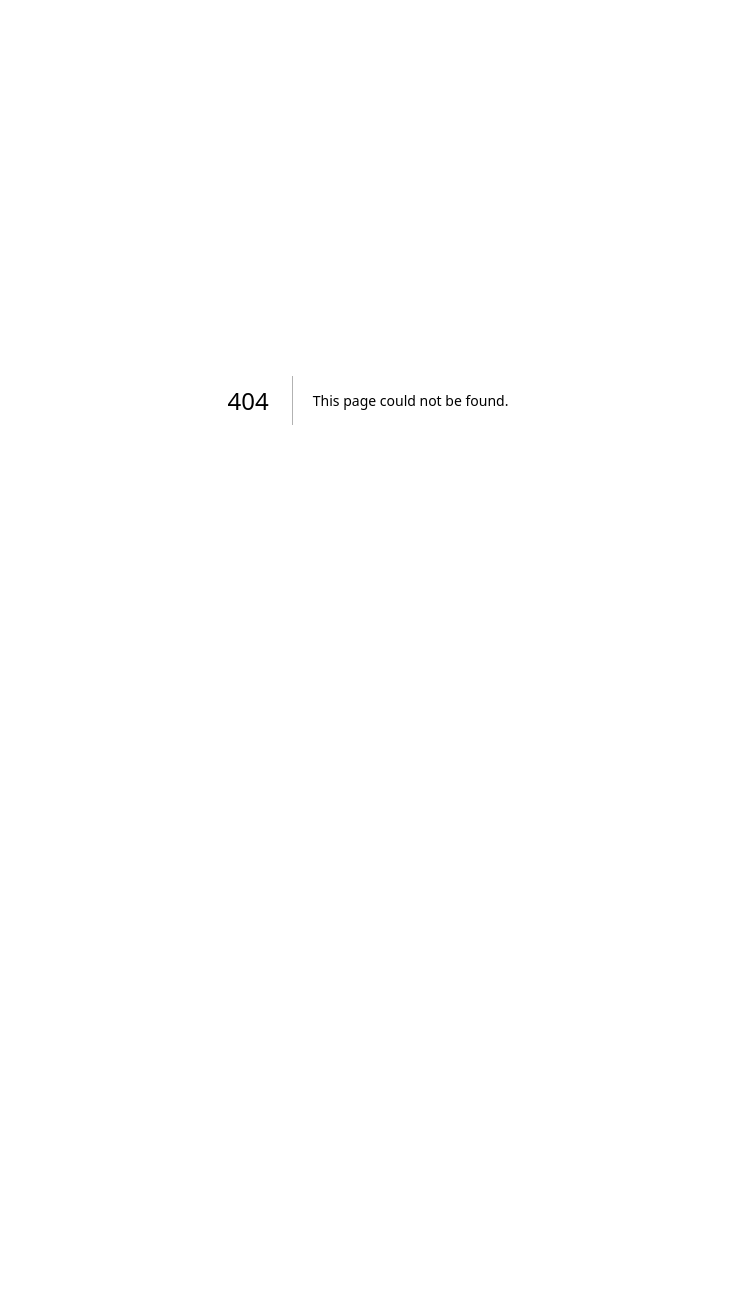
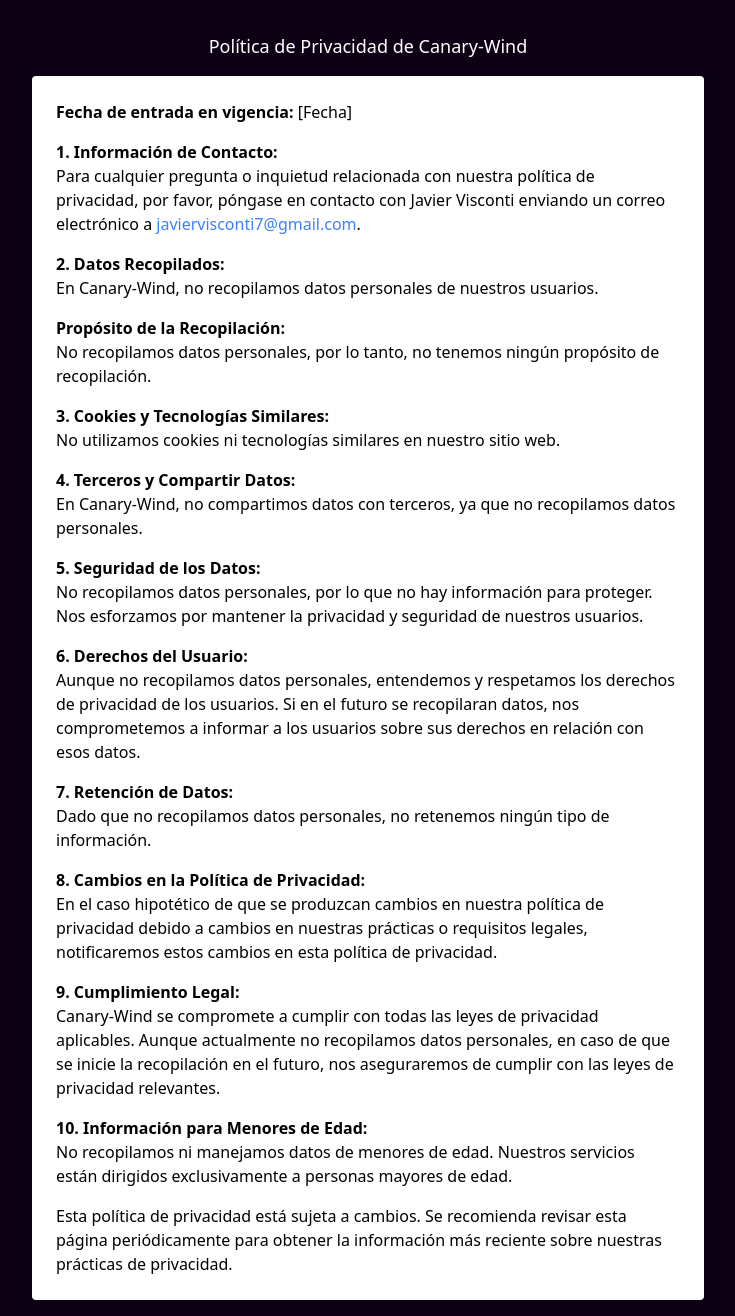
Before and after one commit to RC8182/MyPortfolio, a Next.js app: page /politica-de-privacidad/canary-wind in a window 1280 px wide. Before the commit this address had no page. Shown: the whole page, without its empty margins (272-1007 px from the left). Before the commit the page ends 800 px from the top, so only its background shows below. Built offline with nearby package versions, Linux system fonts and the light colour scheme.

Commit message:
canary-wind policy added

```diff
--- a/src/app/layout.js
+++ b/src/app/layout.js
@@ -1,5 +1,6 @@
 import { Inter } from 'next/font/google'
 import './globals.css'
+import Home from '@/pages'
 
 const inter = Inter({ subsets: ['latin'] })
 
@@ -11,7 +12,8 @@
 export default function RootLayout({ children }) {
   return (
     <html lang="en">
-      <body className={inter.className}>{children}</body>
+      <body className={inter.className}>{children} </body>
+
     </html>
   )
 }
--- /dev/null
+++ b/src/pages/about.js
@@ -0,0 +1,8 @@
+import React from 'react'
+import '../app/globals.css'
+
+export default function About() {
+  return (
+    <div className='text-white'>About</div>
+  )
+}
--- a/src/app/page.js
+++ b/src/pages/index.js
@@ -1,12 +1,13 @@
 import { Divider } from "@/components/divider";
 import { Projects } from "@/components/project-components/projects";
+import '../app/globals.css'
 import Link from "next/link";
 
 export default function Home() {
   const title = 'Explore my Software Development Portfolio. Crafting Innovative Solutions';
   const title2 = " with a Focus on User Experience.";
   const icon = 'RC8182';
-  const about = 'About Me';
+      const about = 'About Me';
   const projectsTitle = 'Featured Cases';
   const email = 'javiervisconti@hotmail.com';
   const slogan = "Let's Create!";
--- /dev/null
+++ b/src/pages/politica-de-privacidad/canary-wind.js
@@ -0,0 +1,78 @@
+import React from 'react'
+import '../../app/globals.css'
+
+export default function canaryWind() {
+  return (
+    <div className='flex flex-col justify-center text-black p-4'>
+    <h1 className='flex justify-center my-4 text-white text-lg'>
+    Política de Privacidad de Canary-Wind
+    </h1>
+    <div class="max-w-2xl mx-auto bg-white p-6 rounded shadow-md">
+
+<p class="mb-4">
+    <strong>Fecha de entrada en vigencia:</strong> [Fecha]
+</p>
+
+<p class="mb-4">
+    <strong>1. Información de Contacto:</strong><br/>
+    Para cualquier pregunta o inquietud relacionada con nuestra política de privacidad, por favor, póngase en contacto con Javier Visconti enviando un correo electrónico a <a href="mailto:javiervisconti7@gmail.com" class="text-blue-500">javiervisconti7@gmail.com</a>.
+</p>
+
+<p class="mb-4">
+    <strong>2. Datos Recopilados:</strong><br/>
+    En Canary-Wind, no recopilamos datos personales de nuestros usuarios.
+</p>
+
+<p class="mb-4">
+    <strong>Propósito de la Recopilación:</strong><br/>
+    No recopilamos datos personales, por lo tanto, no tenemos ningún propósito de recopilación.
+</p>
+
+<p class="mb-4">
+    <strong>3. Cookies y Tecnologías Similares:</strong><br/>
+    No utilizamos cookies ni tecnologías similares en nuestro sitio web.
+</p>
+
+<p class="mb-4">
+    <strong>4. Terceros y Compartir Datos:</strong><br/>
+    En Canary-Wind, no compartimos datos con terceros, ya que no recopilamos datos personales.
+</p>
+
+<p class="mb-4">
+    <strong>5. Seguridad de los Datos:</strong><br/>
+    No recopilamos datos personales, por lo que no hay información para proteger. Nos esforzamos por mantener la privacidad y seguridad de nuestros usuarios.
+</p>
+
+<p class="mb-4">
+    <strong>6. Derechos del Usuario:</strong><br/>
+    Aunque no recopilamos datos personales, entendemos y respetamos los derechos de privacidad de los usuarios. Si en el futuro se recopilaran datos, nos comprometemos a informar a los usuarios sobre sus derechos en relación con esos datos.
+</p>
+
+<p class="mb-4">
+    <strong>7. Retención de Datos:</strong><br/>
+    Dado que no recopilamos datos personales, no retenemos ningún tipo de información.
+</p>
+
+<p class="mb-4">
+    <strong>8. Cambios en la Política de Privacidad:</strong><br/>
+    En el caso hipotético de que se produzcan cambios en nuestra política de privacidad debido a cambios en nuestras prácticas o requisitos legales, notificaremos estos cambios en esta política de privacidad.
+</p>
+
+<p class="mb-4">
+    <strong>9. Cumplimiento Legal:</strong><br/>
+    Canary-Wind se compromete a cumplir con todas las leyes de privacidad aplicables. Aunque actualmente no recopilamos datos personales, en caso de que se inicie la recopilación en el futuro, nos aseguraremos de cumplir con las leyes de privacidad relevantes.
+</p>
+
+<p class="mb-4">
+    <strong>10. Información para Menores de Edad:</strong><br/>
+    No recopilamos ni manejamos datos de menores de edad. Nuestros servicios están dirigidos exclusivamente a personas mayores de edad.
+</p>
+
+<p>
+    Esta política de privacidad está sujeta a cambios. Se recomienda revisar esta página periódicamente para obtener la información más reciente sobre nuestras prácticas de privacidad.
+</p>
+
+</div>
+    </div>
+  )
+}
```
Also changed, not shown: package.json (+6 -5 lines), src/components/project-components/tables.js (+4 -4 lines), 2 other files (tests, documents, lock files or other folders).
